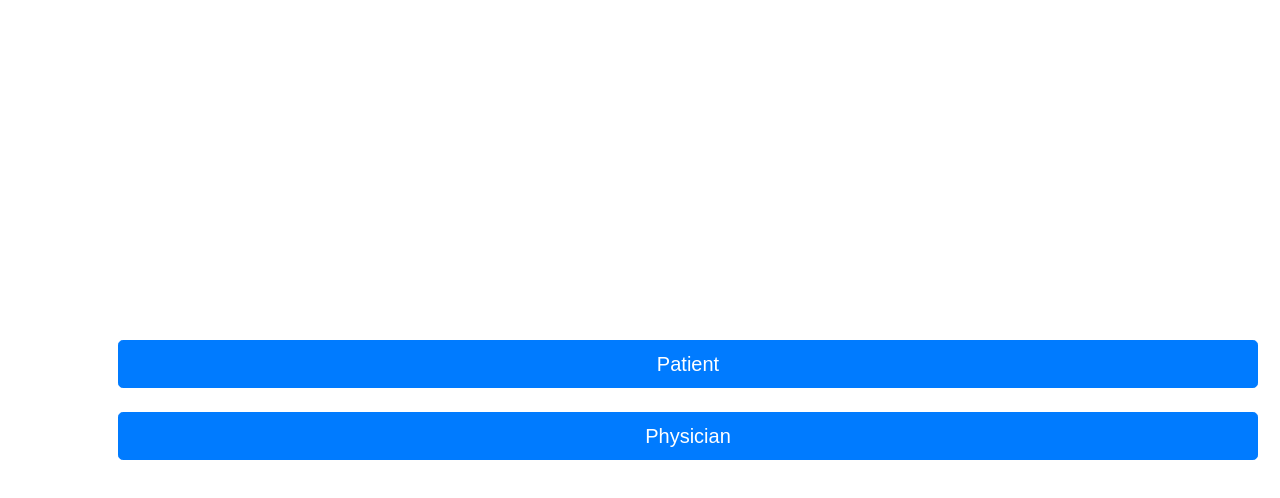
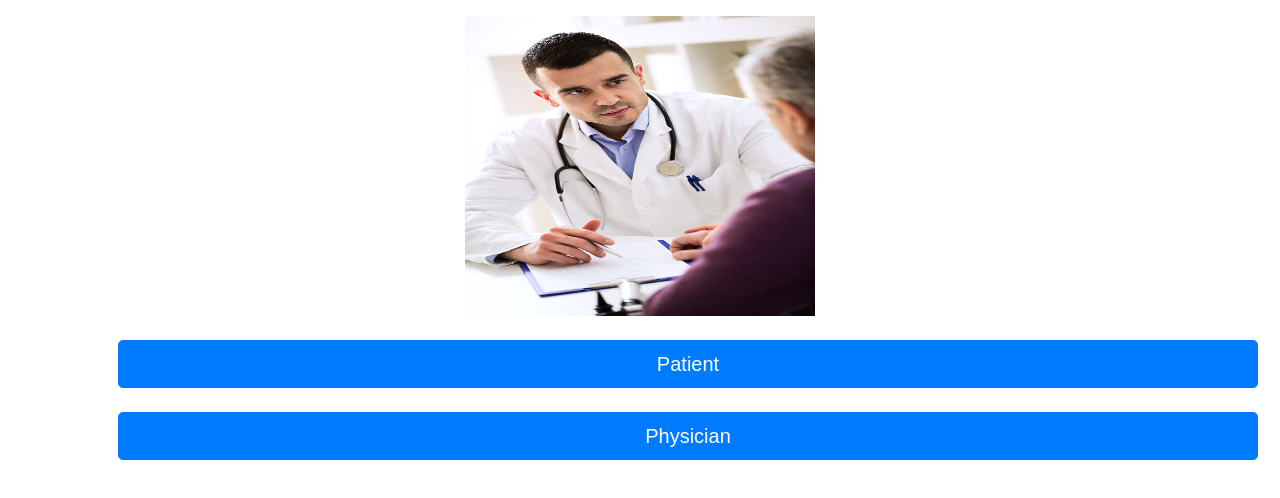
Before and after one commit to aphrem-thomas/refugee-management, a React (Create React App) app in the folder refugee_management/: page /refugeesecondpage in a window 1280 px wide. Shown: the top 498 px of the page. Built offline with nearby package versions, Linux system fonts and the light colour scheme; what redux-immutable-state-invariant would draw is missing.

Commit message:
added bg image for refugee second page

```diff
--- a/refugee_management/src/App.css
+++ b/refugee_management/src/App.css
@@ -34,12 +34,12 @@
    background-repeat: no-repeat;
    background-size: 100% 100%;
 } */
- .cartoonpage{
-  /* background-image: url("images/collage.jpg");
+ /* .cartoonpage{
+  background-image: url("images/doctor1.jpg");
  background-size: 200px;
-  background-repeat:no-repeat; */
+  background-repeat:no-repeat;
 
-}
+}  */
 .fontred{
   color: rgb(243, 7, 7);
   font-size: 125%;
--- a/refugee_management/src/components/refugeeSecondPage.jsx
+++ b/refugee_management/src/components/refugeeSecondPage.jsx
@@ -1,12 +1,15 @@
 import React from 'react';
 import {BrowserRouter, Route, Link} from 'react-router-dom';
-
+import doctor from '../images/doctor1.jpg';
 
 class SecondPage extends React.Component{
     render(){
         return(
             <div className="container cartoonpage h-100">
-                <div className="row d-flex align-items-center h-100">
+                <div className="d-flex justify-content-center mt-3">
+                    <img src={doctor} height="300" width="350"/>
+                </div>
+                <div className="row ">
                     <div className="col-lg-12 col-sm-12 mx-5">
                         <Link to='/refugeesecondpage/refugeesingin' className='p-1'>
                             <button type="button" className="btn btn-primary btn-lg btn-block">Patient</button>
```
